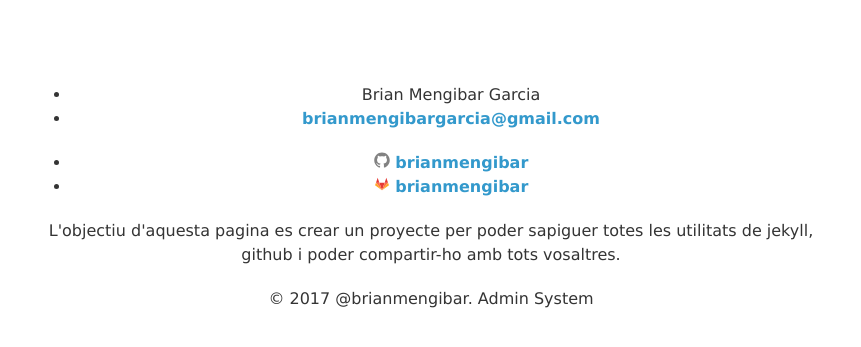
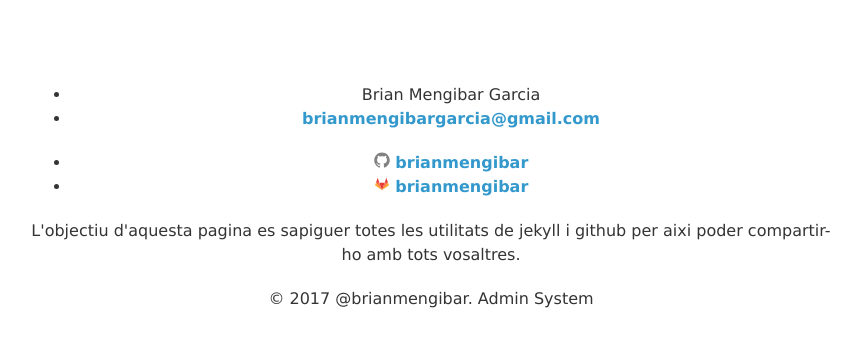
Before and after one commit to brianmengibar/brianmengibar.github.io, a Jekyll site: the page built from tutorials.md, in a window 1280 px wide, cut to the strip 1164-1533 px from the top of the page. Shown: the top 347 px of the strip, without its empty margins (209-1070 px from the left). Built offline with Jekyll 4.4.1, drawn with Linux system fonts in a browser that asks for light colours.

Commit message:
Update Files

```diff
--- a/_config.yml
+++ b/_config.yml
@@ -19,9 +19,8 @@ url: http://brianmengibar.github.io
 author: Brian Mengibar Garcia
 email: brianmengibargarcia@gmail.com
 description: > # this means to ignore newlines until "baseurl:"
-  L'objectiu d'aquesta pagina es crear un proyecte per poder
-  sapiguer totes les utilitats de jekyll, github i poder compartir-ho
-  amb tots vosaltres.
+  L'objectiu d'aquesta pagina es sapiguer totes les utilitats de jekyll i
+  github per aixi poder compartir-ho amb tots vosaltres.
 baseurl: "" # the subpath of your site, e.g. /blog
 
 #twitter_username: jekyllrb
--- a/_layouts/default.html
+++ b/_layouts/default.html
@@ -32,7 +32,7 @@
        </main>
       <footer>
      {% include footer.html %}
-        <p>© 2017 @brianmengibar.  Admin System</p>
+        <p>© 2017 @brianmengibar. Admin System</p>
       </footer>
     </div>
 
--- a/_layouts/home.html
+++ b/_layouts/home.html
@@ -6,9 +6,9 @@ permalink: /home/
 <div class="home">
 
   <h1 class="page-heading">{{page.entrada}}</h1>
-  <h2>Introducció</h2>
+  <h2 class="intro">Introducció</h2>
 
-  <img class="img" src="http://conceptodefinicion.de/wp-content/uploads/2014/09/informatica.jpg">
+  <img class="img-intro" src="http://conceptodefinicion.de/wp-content/uploads/2014/09/informatica.jpg">
     {{ content }}
 
 
```
Also changed, not shown: index.md (+3 -4 lines), assets/css/all.min.css.
